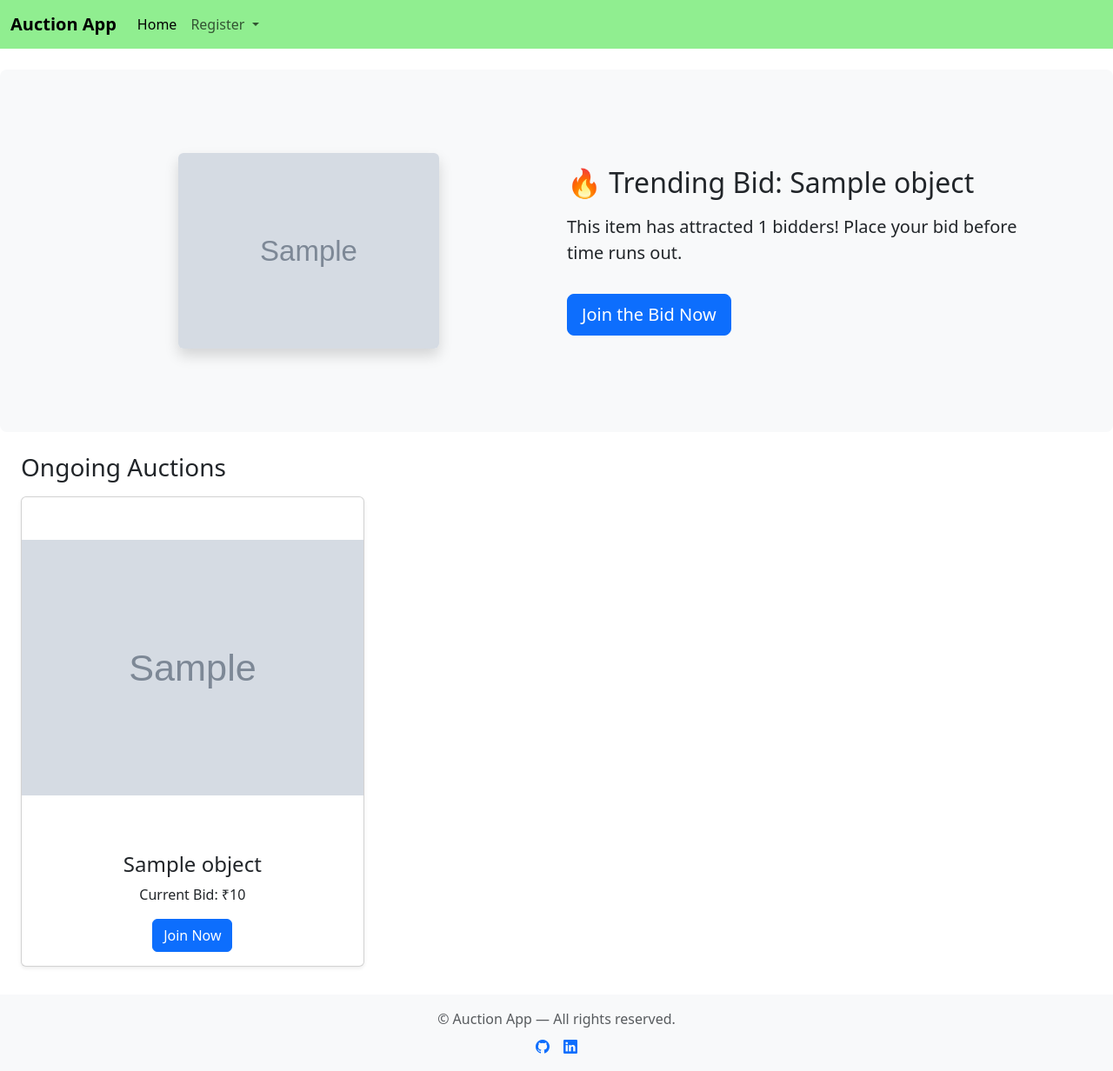
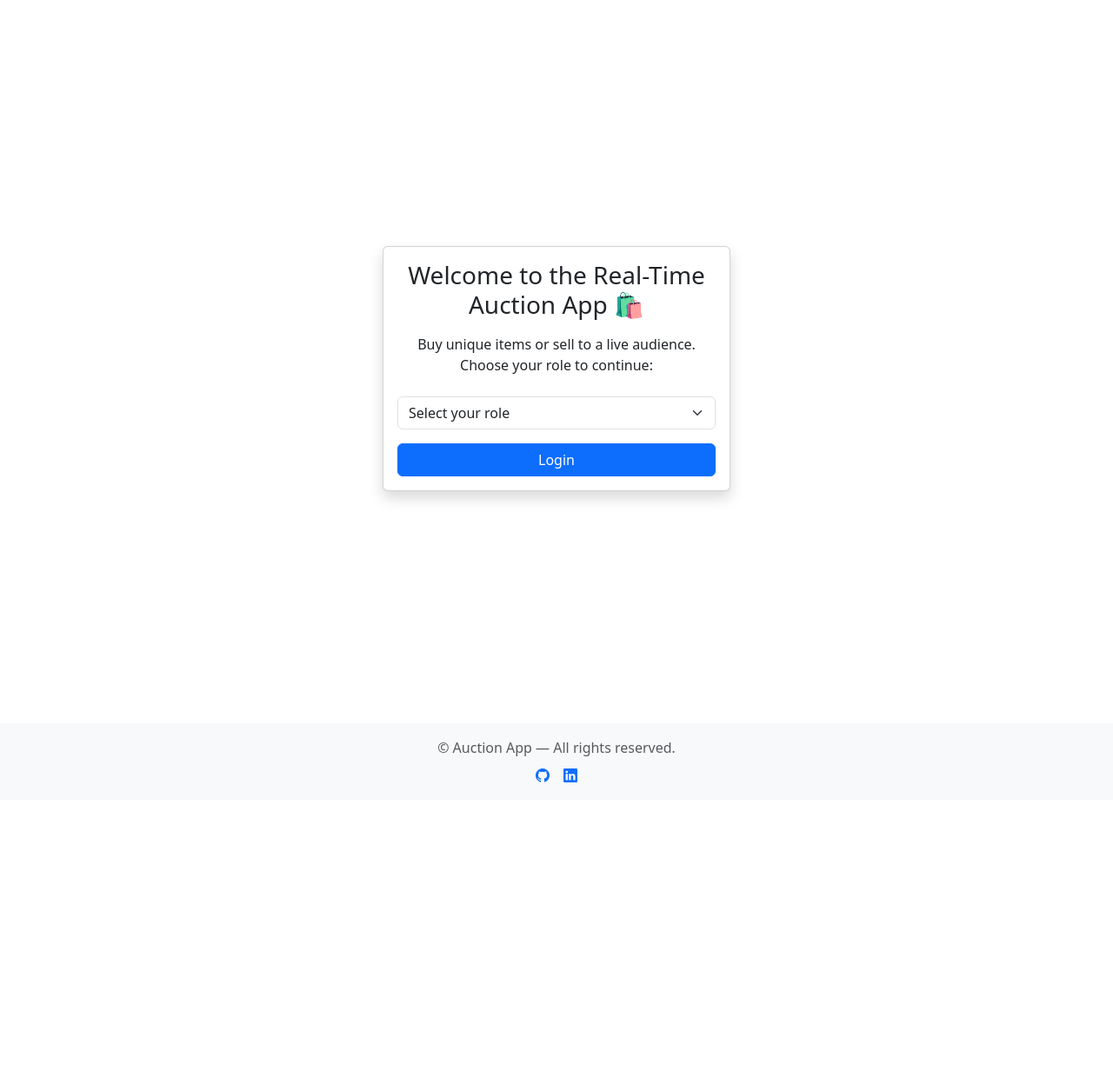
Before and after one commit to pavithapari/aution-app, a Flask app: page / in a window 1280 px wide. Shown: the whole page at 87% size. After the commit the page ends 900 px from the top, so only its background shows below. Run offline with Flask 3, Linux system fonts and the light colour scheme; tables that the repository leaves empty hold one stand-in row (values such as "Sample post"); grey boxes marked "Sample" are stand-in pictures.

Commit message:
Added a basic index and made the buyers and the sellers home page different

```diff
--- a/app/main/routes.py
+++ b/app/main/routes.py
@@ -1,16 +1,21 @@
-from flask import render_template,redirect,url_for
+from flask import render_template,redirect,url_for,request,session
 from flask import Flask
 from flask import Blueprint
 from app.models import objects,db
 
 
 main=Blueprint('main', __name__)
-@main.route('/')
+
+@main.route('/', methods=['GET', 'POST'])
+def index():
+    if request.method == 'POST':
+        role = request.form['role']
+        session['role'] = role
+        return redirect(f'/{role}/home')
+    return render_template('index.html')
+@main.route('/buyers/home')
 def home():
-    # Get the most popular item based on number of bidders
     top = objects.query.order_by(objects.no_of_people.desc()).first()
-
-    # Get all items for display
     all_items = objects.query.all()
 
     return render_template('home.html', top=top, obj=all_items)
--- a/app/templates/base.html
+++ b/app/templates/base.html
@@ -8,31 +8,7 @@
     <link rel="stylesheet" href="https://cdn.jsdelivr.net/npm/bootstrap-icons@1.10.5/font/bootstrap-icons.css">
 </head>
 <body>
-     <nav class="navbar navbar-expand-lg navbar-light nav">
-  <div class="container-fluid">
-    <a class="navbar-brand" href="#"><strong>Auction App</strong></a>
-    <button class="navbar-toggler" type="button" data-bs-toggle="collapse" data-bs-target="#navbarSupportedContent" aria-controls="navbarSupportedContent" aria-expanded="false" aria-label="Toggle navigation">
-      <span class="navbar-toggler-icon"></span>
-    </button>
-    <div class="collapse navbar-collapse" id="navbarSupportedContent">
-      <ul class="navbar-nav me-auto mb-2 mb-lg-0">
-        <li class="nav-item">
-          <a class="nav-link active" aria-current="page" href="{{ url_for('main.home') }}">Home</a>
-        </li>
 
-              <li class="nav-item dropdown">
-          <a class="nav-link dropdown-toggle" href="#" id="navbarScrollingDropdown" role="button" data-bs-toggle="dropdown" aria-expanded="false">
-            Register
-          </a>
-          <ul class="dropdown-menu" aria-labelledby="navbarScrollingDropdown">
-            <li><a class="dropdown-item" href="{{ url_for('sellers.register') }}">Buyer</a></li>
-            <li><a class="dropdown-item" href="{{ url_for('buyers.register') }}">Seller</a></li>
-          </ul>
-        </li>
-      </ul>
-    </div>
-  </div>
-</nav>
 
 
     <!-- Flash Messages -->
--- a/app/templates/home.html
+++ b/app/templates/home.html
@@ -2,6 +2,30 @@
 {% block title %} Home {% endblock %}
 
 {% block content %}
+     <nav class="navbar navbar-expand-lg navbar-light nav">
+  <div class="container-fluid">
+    <a class="navbar-brand" href="#"><strong>Auction App</strong></a>
+    <button class="navbar-toggler" type="button" data-bs-toggle="collapse" data-bs-target="#navbarSupportedContent" aria-controls="navbarSupportedContent" aria-expanded="false" aria-label="Toggle navigation">
+      <span class="navbar-toggler-icon"></span>
+    </button>
+    <div class="collapse navbar-collapse" id="navbarSupportedContent">
+      <ul class="navbar-nav me-auto mb-2 mb-lg-0">
+        <li class="nav-item">
+          <a class="nav-link active" aria-current="page" href="{{ url_for('main.home') }}">Home</a>
+        </li>
+        <li class="nav-item">
+          <a class="nav-link active" aria-current="page" href="{{ url_for('sellers.add_item') }}">Add a item</a>
+        </li>
+
+              <li class="nav-item dropdown">
+          <a class="nav-link dropdown-toggle" href="#" id="navbarScrollingDropdown" role="button" data-bs-toggle="dropdown" aria-expanded="false">
+            Register
+          </a>
+        <li>
+      </ul>
+    </div>
+  </div>
+</nav>
 <!-- Hero Section for Trending Bid -->
 <div class="p-5 mb-4 bg-light rounded-3">
   <div class="container my-5">
--- /dev/null
+++ b/app/templates/index.html
@@ -0,0 +1,26 @@
+{% extends "base.html" %}
+{% block title %}Auction App{% endblock %}
+
+{% block content %}
+
+    <div class="d-flex justify-content-center align-items-center" style="height: 100vh;">
+      <div class="card shadow" style="width: 100%; max-width: 400px;">
+        <div class="card-body text-center">
+          <h3 class="card-title mb-3">Welcome to the Real-Time Auction App 🛍️</h3>
+          <p class="card-text mb-4">Buy unique items or sell to a live audience. Choose your role to continue:</p>
+
+          <form method="POST">
+            <select name="role" class="form-select mb-3" required>
+              <option value="" disabled selected>Select your role</option>
+              <option value="buyers">Buyer</option>
+              <option value="sellers">Seller</option>
+            </select>
+            <button type="submit" class="btn btn-primary w-100">Login</button>
+          </form>
+        </div>
+      </div>
+    </div>
+
+
+
+{% endblock %}
```
Also changed, not shown: app/bids/routes.py (added, +44 -0 lines).
